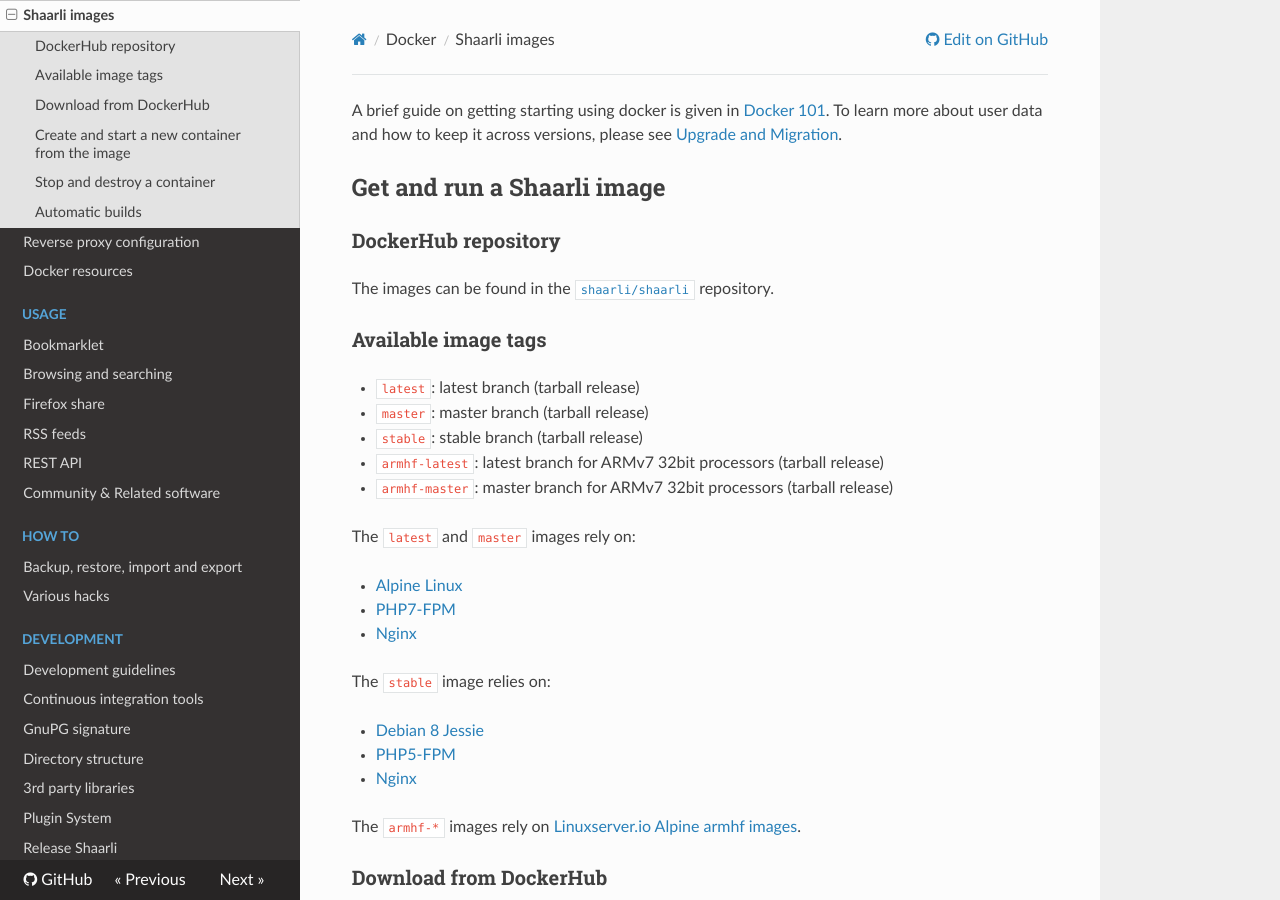
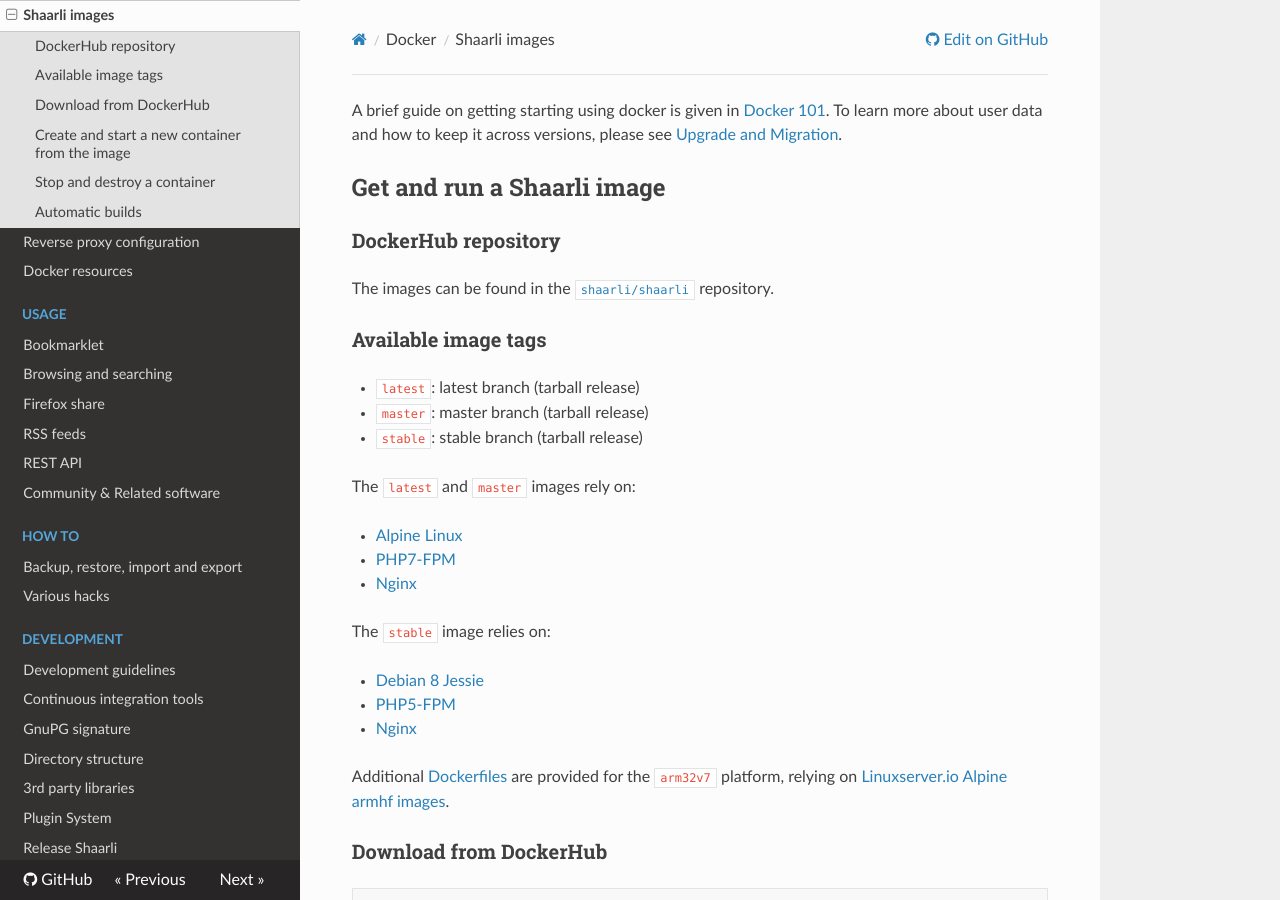
Before and after one commit to sebsauvage/Shaarli, an MkDocs documentation site: the page built from doc/md/docker/shaarli-images.md, in a window 1280 px wide and 900 px high. Built offline with MkDocs 1.6.1, drawn with Linux system fonts in a browser that asks for light colours; nearby versions of some CDN libraries; old or Windows-style settings are respelled for this version of MkDocs.

Commit message:
doc: docker: remove armhf tags, add link to Dockerfiles

````diff
--- a/doc/md/docker/shaarli-images.md
+++ b/doc/md/docker/shaarli-images.md
@@ -11,8 +11,6 @@
 - `latest`: latest branch (tarball release)
 - `master`: master branch (tarball release)
 - `stable`: stable branch (tarball release)
-- `armhf-latest`: latest branch for ARMv7 32bit processors (tarball release)
-- `armhf-master`: master branch for ARMv7 32bit processors (tarball release)
 
 The `latest` and `master` images rely on:
 
@@ -26,7 +24,7 @@
 - [PHP5-FPM](http://php-fpm.org/)
 - [Nginx](http://nginx.org/)
 
-The `armhf-*` images rely on [Linuxserver.io Alpine armhf images](https://hub.docker.com/r/lsiobase/alpine.armhf/).
+Additional [Dockerfiles](https://github.com/shaarli/Shaarli/tree/doc-docker-arm/docker) are provided for the `arm32v7` platform, relying on [Linuxserver.io Alpine armhf images](https://hub.docker.com/r/lsiobase/alpine.armhf/).
 
 ### Download from DockerHub
 ```bash
````
